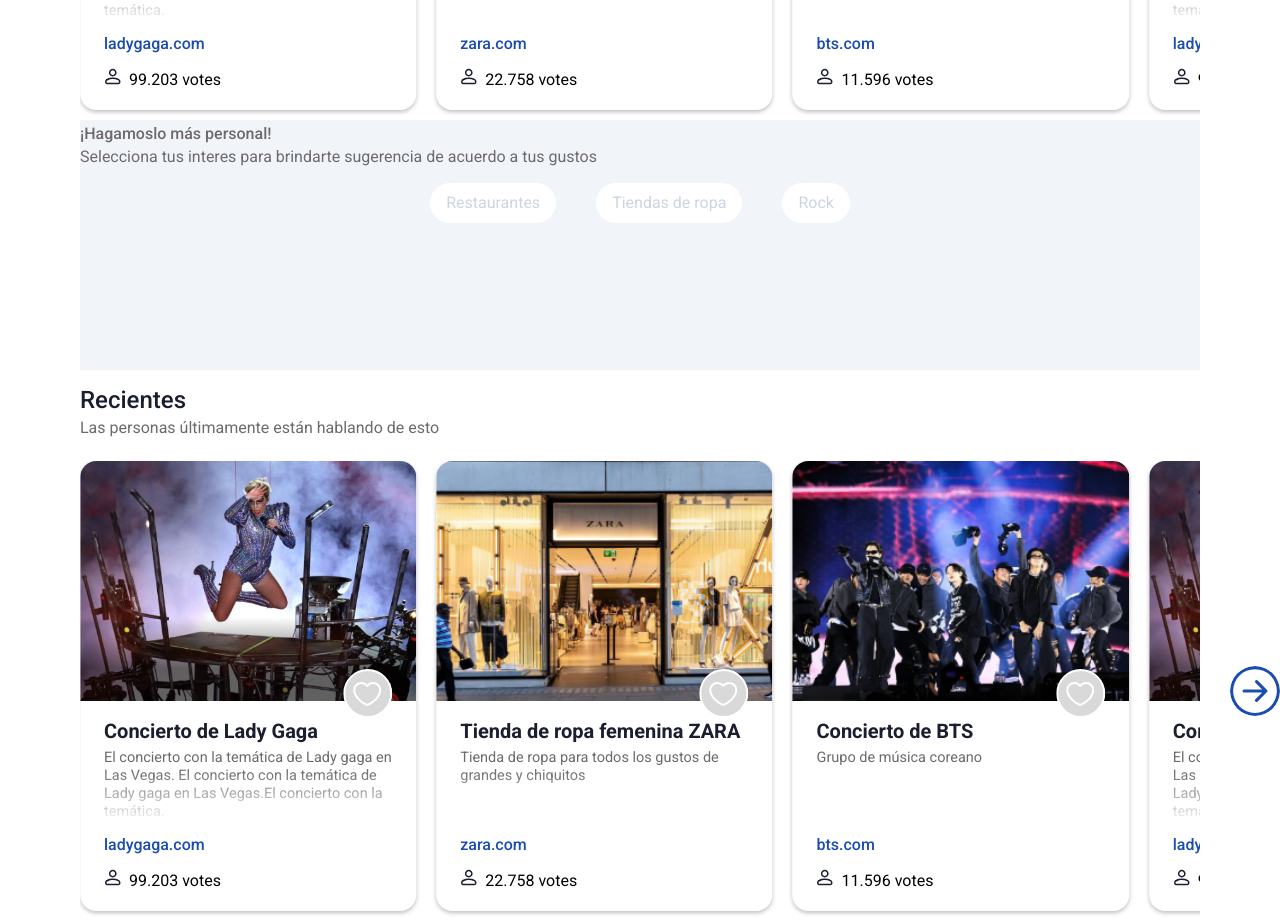
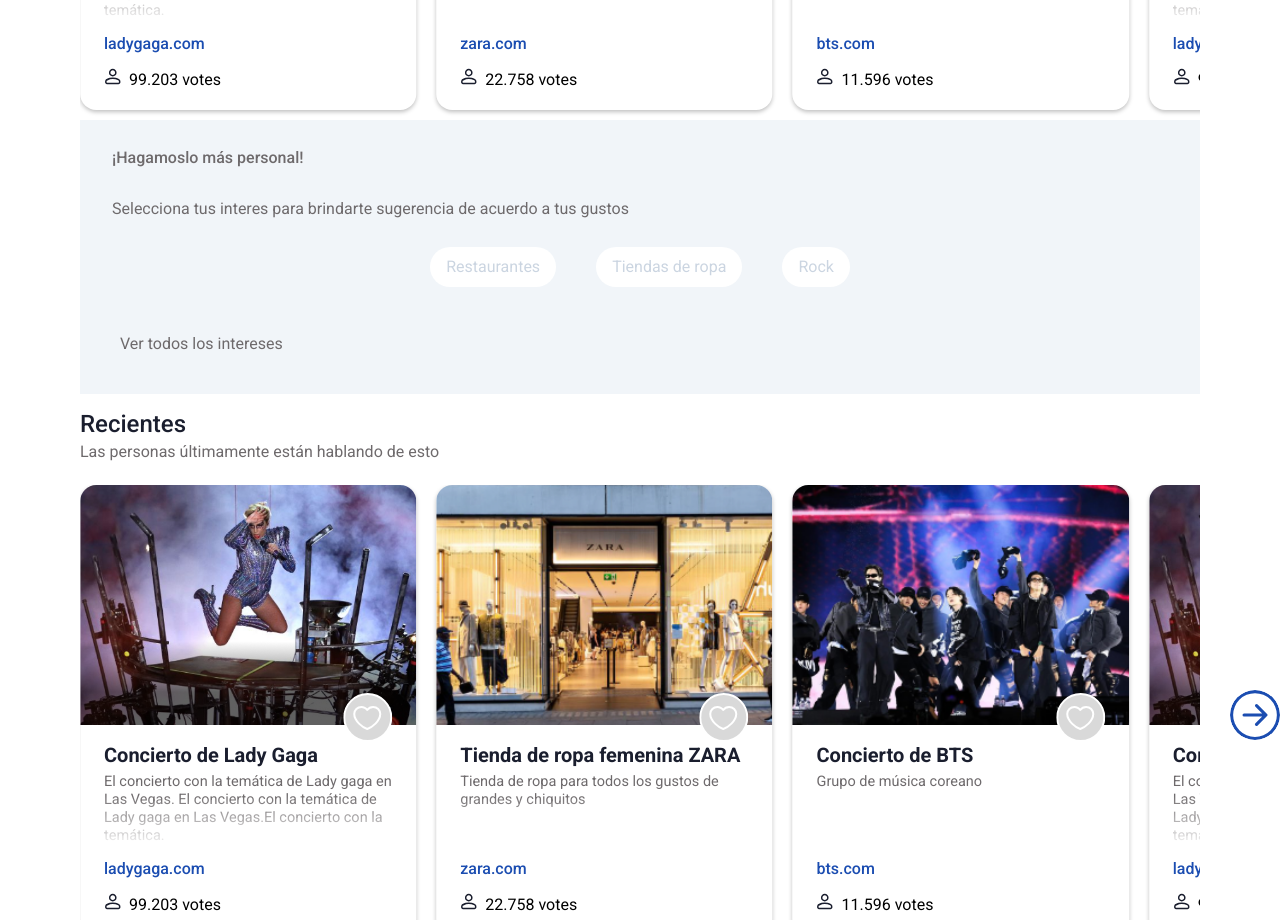
Before and after one commit to cris-dangithub/paracuando-project, a Next.js app: page / in a window 1280 px wide. Shown: the part 1540-2460 px from the top of the page. Built offline with nearby package versions, Linux system fonts and the light colour scheme; no server answers.

Commit message:
feat: profile

```diff
--- a/pages/index.tsx
+++ b/pages/index.tsx
@@ -74,20 +74,20 @@
 
       {/* BUTTONS CUADRO*/}
 
-      <div className="min-h-[250px] bg-slate-100 ">
+      <div className="min-h-[250px] bg-slate-100 w-941">
         <div>
-          <p className="text-[24px] leading-[28.13px] text-base font-Roboto font-medium left-56 w-96 text-app-grayDark">
+          <p className="text-[24px] leading-[28.13px] py-6 px-8 text-base font-Roboto font-medium left-56 w-373px text-app-grayDark">
             ¡Hagamoslo más personal!
           </p>
-          <p className="text-[16px] leading-[18.75px] text-base font-Roboto font-normal left-56 text-app-grayDark">
+          <p className="text-[16px] leading-[18.75px] text-base font-Roboto py-1 px-8 font-normal left-56 text-app-grayDark">
             Selecciona tus interes para brindarte sugerencia de acuerdo a tus
             gustos
           </p>
         </div>
-        <div className="flex items-center justify-center mt-4 gap-10">
+        <div className="flex items-center justify-center py-2 mt-4 gap-10">
           <Link href={'/category/marcas-y-tiendas'}>
             <button
-              className="bg-white text-slate-300 font-size py-2 px-4 rounded-3xl w-full sm:w-465px"
+              className="bg-white hover:bg-blue text-slate-300 font-size py-2 px-4 rounded-3xl w-full sm:w-465px"
               type="button"
             >
               Restaurantes
@@ -110,6 +110,11 @@
             </button>
           </Link>
         </div>
+        <Link href={'/category/marcas-y-tiendas'}>
+          <button className="text-[16px] py-10 px-10 leading-[18.75px] text-base font-Roboto font-normal left-56 text-app-grayDark">
+            Ver todos los intereses
+          </button>
+        </Link>
       </div>
 
       {/* RECIENTES */}
```
